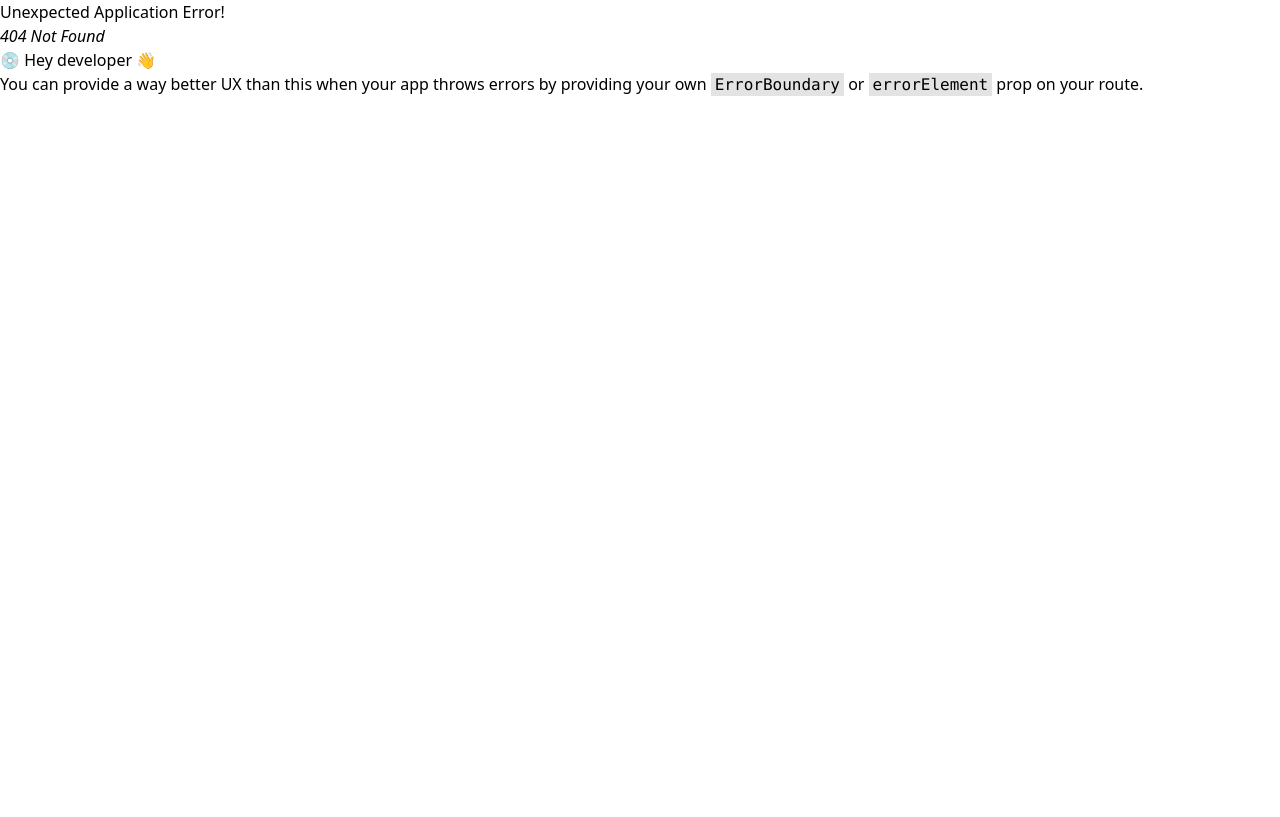
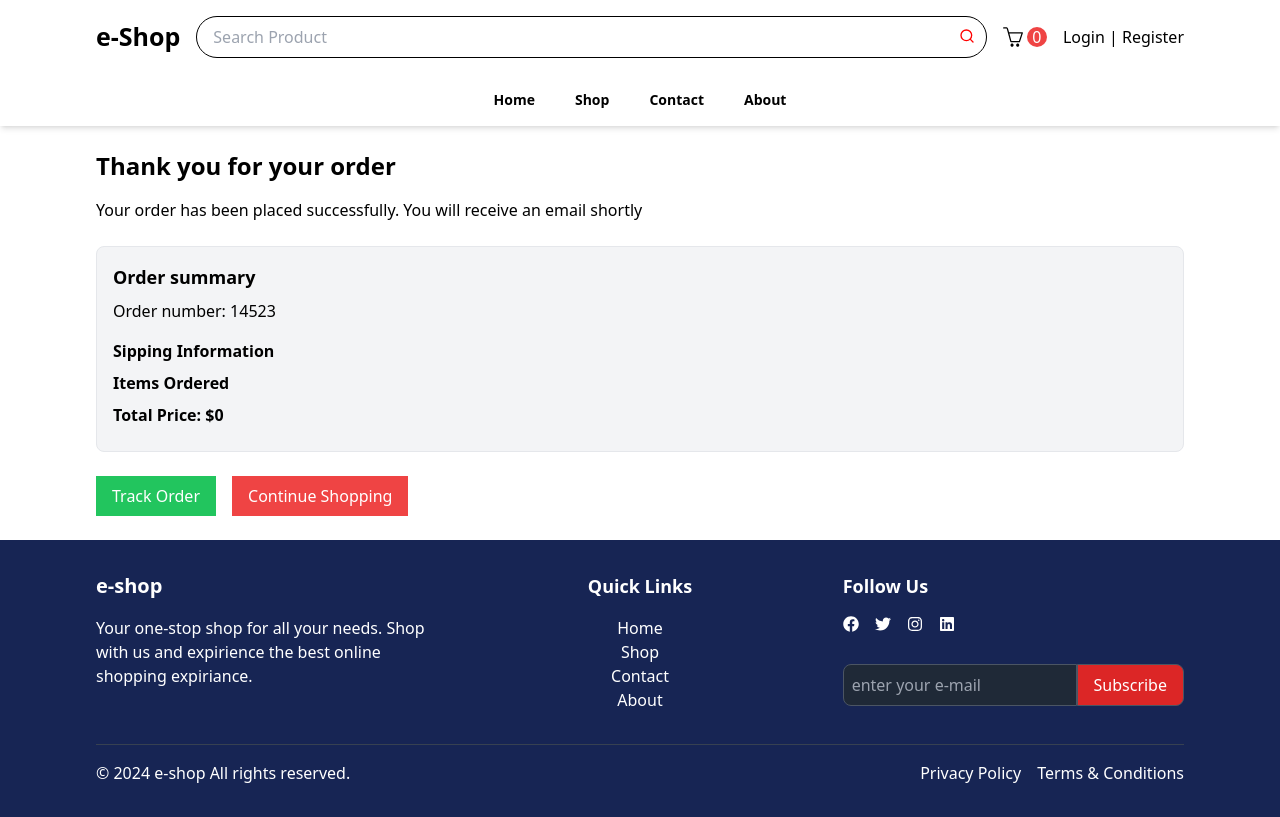
Before and after one commit to StasaAleksandra11/eCommerce, a React (Vite) app: page /order in a window 1280 px wide. Before the commit this address had no page. Built offline with nearby package versions, Linux system fonts and the light colour scheme.

Commit message:
finish Checkout

```diff
--- a/src/App.jsx
+++ b/src/App.jsx
@@ -10,7 +10,7 @@ function App() {
     <>
       <NavbarComponent/>
 
-      <Outlet/>
+      <Outlet />
       <FooterComponent/>
     </>
   )
--- a/src/main.jsx
+++ b/src/main.jsx
@@ -12,7 +12,7 @@ import ShopPage from './pages/ShopPage.jsx'
 import AboutPage from './pages/AboutPage.jsx'
 import ContactPage from './pages/ContactPage.jsx'
 import CheckoutPage from './pages/CheckoutPage.jsx'
-
+import OrderComfirmationPage from './pages/OrderComfirmationPage.jsx'
 
 const router = createBrowserRouter([
   {
@@ -42,6 +42,10 @@ const router = createBrowserRouter([
       {
         path: '/checkout',
         element: <CheckoutPage/>
+      },
+      {
+        path: '/order',
+        element: <OrderComfirmationPage/>
       }
     ]
 
--- a/src/pages/CartPage.jsx
+++ b/src/pages/CartPage.jsx
@@ -13,6 +13,7 @@ import { deleteProductAction, setPriceHandlerAction } from '../store/cartSlice';
 import ModalComponent from '../components/ModalComponent';
 import AddressComponent from '../components/AddressComponent';
 import { useNavigate } from 'react-router-dom';
+
 function CartPage() {
 
  const dispatch = useDispatch()
@@ -88,6 +89,7 @@ function CartPage() {
    </div>
    </div>
      <ModalComponent isModelOpen={isModelOpen} setIsModelOpen={setIsModelOpen}><AddressComponent setAddress={setAddress} setIsModelOpen={setIsModelOpen}/></ModalComponent>
+
   </div>
 
   )
--- a/src/pages/CheckoutPage.jsx
+++ b/src/pages/CheckoutPage.jsx
@@ -1,11 +1,36 @@
 import React, { useState } from 'react';
 import { FaAngleDown, FaAngleUp } from 'react-icons/fa';
+import { useDispatch, useSelector } from 'react-redux';
+import { useNavigate } from 'react-router-dom';
+import { newOrderAction } from '../store/cartSlice';
+import OrderComfirmationPage from './OrderComfirmationPage';
+
+
 
 function CheckoutPage() {
+	const dispatch = useDispatch()
+	const navigate = useNavigate();
 	const [billingToggle, setBillingToggle] = useState(true);
     const [shippingInformation, setShippingInformation] = useState(true)
     const [paymentToggle, setPaymentToggle] = useState(true)
     const [paymentMethod, setPaymentMethod] = useState('cod')
+	const {products, cartTotal, totalPrice, count } = useSelector((state) => state.cartStore)
+	const [shippingInfo, setShippingInfo] = useState([{address: '', city: '', zip: ''}])
+
+
+    const newOrder = [{
+	 orderNumber : '123456',
+	 products : products,
+	 totalPrice : totalPrice,
+	 count : count,
+	 shippingInformation: shippingInfo,
+	}]
+
+
+
+
+
+
 	return (
 		<div className='container mx-auto py-8 min-h-96 px-4 md:px-16 lg:px-24 '>
 			<h3 className='text-2xl font-semibold mb-4'>CHECKOUT</h3>
@@ -72,7 +97,10 @@ function CheckoutPage() {
 									type='text'
 									name='address'
 									placeholder='Enter Address'
-									className='w-full px-3 border'/>
+									className='w-full px-3 border'
+									onChange={(e) => setShippingInfo({...shippingInfo, address: e.target.value})}
+									/>
+
 							    </div>
 
 
@@ -82,7 +110,9 @@ function CheckoutPage() {
 									type='text'
 									name='city'
 									placeholder='Enter City'
-									className='w-full px-3 border'/>
+									className='w-full px-3 border'
+									onChange={(e) => setShippingInfo({...shippingInfo, city: e.target.value})}/>
+
                                 </div>
 
 						        <div>
@@ -92,7 +122,9 @@ function CheckoutPage() {
 									type='text'
 									name='zip code'
 									placeholder='Enter Zip Code'
-									className='w-full px-3 border'/>
+									className='w-full px-3 border'
+									onChange={(e) => setShippingInfo({...shippingInfo, zip: e.target.value})}/>
+
 							    </div>
 						  </div>
 
@@ -160,8 +192,41 @@ function CheckoutPage() {
 
 				</div>
 				</div>
-				<div className='md:w-1/3 p-6 rounded-lg shadow-md border'></div>
+				<div className='md:w-1/3 p-6 rounded-lg shadow-md border'>
+			     <h3 className='text-lg font-semibold mb-4'>Order Summary</h3>
+				 <div className='space-y-4'>
+					{products.map((item)=>
+						<div key={item.id} className='flex justify-between'>
+
+						<div className='flex items-center'>
+							<img src={item.image}
+							alt={item.name}
+							className='w-16 h-16 object-contain rounded'/>
+							<div className='ml-4'>
+						    	<h4 className='text-md font-semibold'>{item.name}</h4>
+						     	<p className='text-gray-600'>${parseFloat(item.cartTotal.toFixed(2))} x {item.count}</p>
+							</div>
+
+						</div>
+
+
+						</div>)}
+				 </div>
+				 <div className='mt-4 border-t pt-4'>
+					<div className='flex justify-between'>
+				      <span>Total Price:</span>
+
+					<span className='font-semibold'> ${parseFloat(totalPrice.toFixed(2))}</span>
+
+					</div>
+				 </div>
+				 <button  className='w-full bg-red-600 text-white py-2 mt-6 hover:bg-red-800'
+				 onClick={()=> navigate('/order')}
+				 >Place Order</button>
+				</div>
 			</div>
+			<OrderComfirmationPage shippingInfo={shippingInfo}/>
+
 		</div>
 	);
 }
--- /dev/null
+++ b/src/pages/OrderComfirmationPage.jsx
@@ -0,0 +1,31 @@
+import React from 'react'
+import { useSelector } from 'react-redux'
+
+function OrderComfirmationPage({shippingInfo}) {
+    const {totalPrice} = useSelector((state) => state.cartStore)
+  return (
+    <div className='container mx-auto py-6 px-4 md:px-16 lg:px-24'>
+        <h2 className='text-2xl font-semibold mb-4'>Thank you for your order</h2>
+        <p>Your order has been placed successfully. You will receive an email shortly</p>
+        <div className='mt-6 p-4 border rounded-lg bg-gray-100'>
+            <h3 className='text-lg font-semibold mb-2'>Order summary</h3>
+            <p>Order number: 14523</p>
+            <div className='mt-4'>
+                <h2 className='text-md font-semibold mb-2'>Sipping Information</h2>
+                  {shippingInfo}
+
+                <h2 className='text-md font-semibold mb-2'>Items Ordered</h2>
+                <h3 className='text-md font-semibold mb-2'>Total Price: ${parseFloat(totalPrice.toFixed(2))} </h3>
+
+            </div>
+        </div>
+        <div className='flex mt-6  space-x-4  '>
+         <button className='bg-green-500 text-white py-2 px-4 hover:bg-green-600'>Track Order</button>
+         <button className='bg-red-500 text-white py-2 px-4 hover:bg-red-800'> Continue Shopping</button>
+
+        </div>
+    </div>
+  )
+}
+
+export default OrderComfirmationPage
--- a/src/store/cartSlice.js
+++ b/src/store/cartSlice.js
@@ -4,7 +4,9 @@ import { createSlice } from "@reduxjs/toolkit"
     initialState: {
         products: [],
         totalProduct: 0,
-        totalPrice : 0
+        totalPrice : 0,
+        order: {
+        }
 
     },
     reducers: {
@@ -75,9 +77,12 @@ import { createSlice } from "@reduxjs/toolkit"
 
           state.products = copyCart
 
-    }
-
- }})
+    },
+    newOrderAction : (state, action) => {
+      console.log(action.payload)
+      state.order = action.payload
+ }
+}})
 
 
 
@@ -87,5 +92,5 @@ import { createSlice } from "@reduxjs/toolkit"
    }, 0)
  }
 
- export const {addProductAction, deleteProductAction, setPriceHandlerAction} = cartSlice.actions
+ export const {addProductAction, deleteProductAction, setPriceHandlerAction, newOrderAction} = cartSlice.actions
  export default cartSlice.reducer
```
